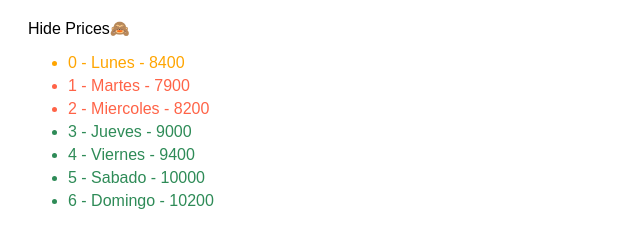
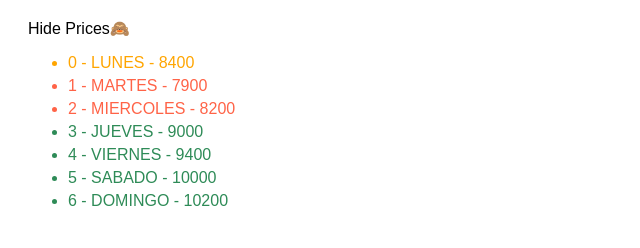
Before and after one commit to jorgechauxjr/basic-vuejs, a plain HTML site: page 4-clases-en-tiempo-real/index.html in a window 1280 px wide. Both pictures are taken after a click on the element "Show Prices 🐵". Shown: the part 158-406 px from the top of the page, without its empty margins (0-640 px from the left). Drawn offline with nearby package versions, Linux system fonts and the light colour scheme.

Commit message:
Add v-bind:class con string (default class). 4-clases-en-tiempo-real

```diff
--- a/4-clases-en-tiempo-real/index.html
+++ b/4-clases-en-tiempo-real/index.html
@@ -27,6 +27,7 @@
     <ul v-show=showPrices>
       <!-- si el valor del bitcoin es igual a precio entonces se pone color naranja -->
       <li
+        class="uppercase"
         v-bind:class="{ orange: p.value == price, red: p.value < price, green: p.value > price }"
         v-for="(p, idx) in pricesWithDays"
         v-bind:key="p.day">
```
